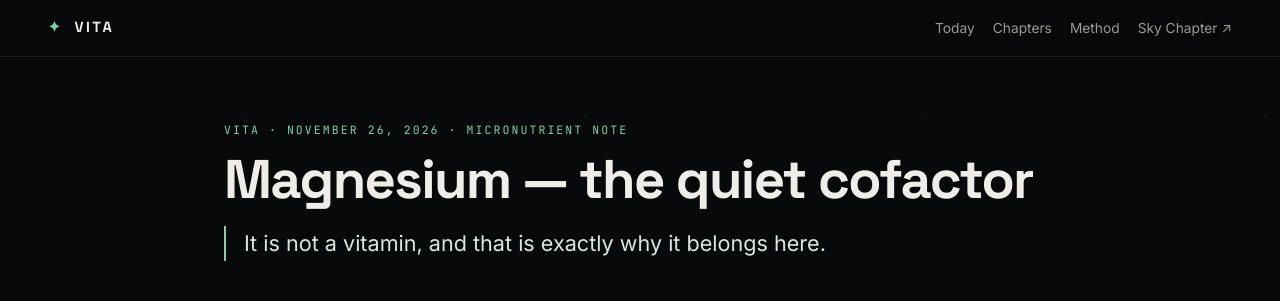
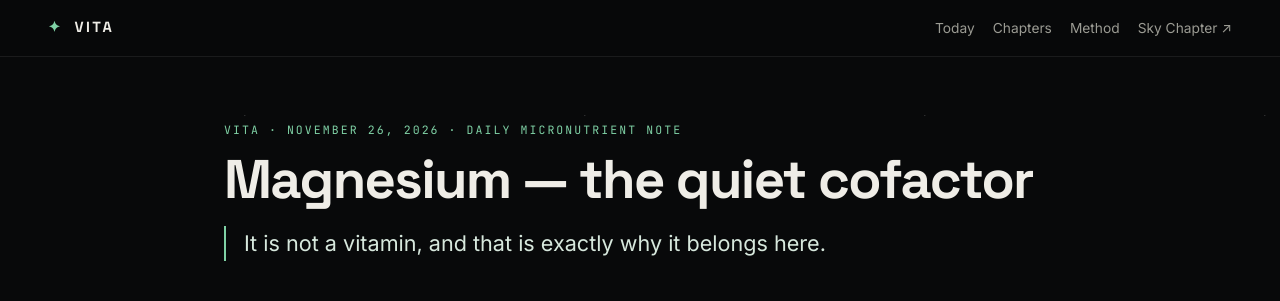
Before and after one commit to vitaminsok/vitaminsok.github.io, a Jekyll site: the page built from index.html, in a window 1280 px wide and 987 px high. Shown: the top 301 px of the window. Built offline with Jekyll 4.4.1, drawn with Linux system fonts in a browser that asks for light colours.

Commit message:
Publish site via hermes publish_pages.py

```diff
--- a/index.html
+++ b/index.html
@@ -6,7 +6,7 @@ title: Today
 {% assign eps = site.weekly | where_exp: "ep", "ep.stamp <= now" | sort: "stamp" %}
 {% assign ep = eps.last %}
 <section class="board">
-  <p class="eyebrow">VITA · {{ ep.date | date: "%B %-d, %Y" }} · micronutrient note</p>
+  <p class="eyebrow">VITA · {{ ep.date | date: "%B %-d, %Y" }} · daily micronutrient note</p>
   <h1>{{ ep.title }}</h1>
   <p class="cold-open">{{ ep.cold_open }}</p>
 
```
